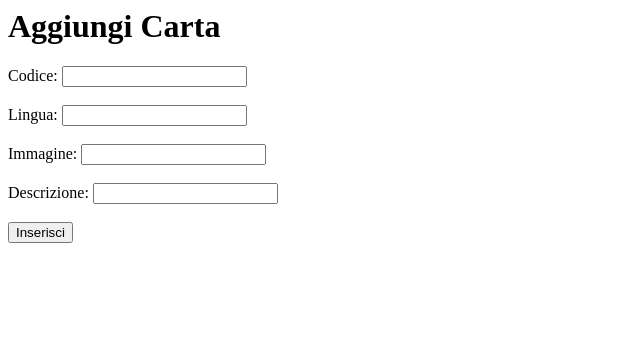
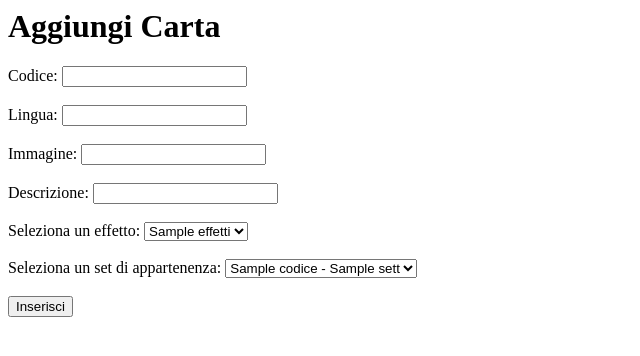
Before and after one commit to MorriLorenzo/DataBase, a PHP site: template view/aggiungi_carta.php in a window 1280 px wide. Shown: the top 356 px of the page, without its empty margins (0-640 px from the left). Run offline with PHP 8.4, Linux system fonts and the light colour scheme; the template is opened without the code that fills it: most values are stand-ins (such as "Sample title", 1, 10 or a date in 2020).

Commit message:
collegato cose

```diff
--- a/controller/admin/controller.php
+++ b/controller/admin/controller.php
@@ -134,7 +134,7 @@ switch ($azione) {
                     break;
                 case 'aggiungi':
                     $setts=SettTabella::getAll();
-                    //TODO effetto visivo
+                    $effetti=EffettoTabella::getAll();
                     $view_name="./view/aggiungi_carta.php";
 
                     break;
@@ -143,9 +143,11 @@ switch ($azione) {
                     $codice=$_POST['codice'];
                     $immagine=$_POST['immagine'];
                     $descrizione=$_POST['descrizione'];
+                    $nomeEffetto=$_POST['nomeEffetto'];
+                    list($codiceSet, $nomeSet) = explode(',', $_POST['sett']);
 
                     $carta=new Carta($codice,$lingua,$immagine, $descrizione,$default);
-                    CartaTabella::insert($carta);
+                    CartaTabella::insert($carta,$nomeEffetto,$codiceSet,$nomeSet);
                     $carte=CartaTabella::getAll();
                     $view_name="./view/carta_admin.php";
                     break;
--- a/model/carta/provider.class.php
+++ b/model/carta/provider.class.php
@@ -43,7 +43,7 @@ class CartaTabella {
     }
 
     // Metodo per inserire un nuovo utente nel database
-    public static function insert(Carta $carta, EffettoVisivo $effetto, Sett $sett) {
+    public static function insert(Carta $carta, $NomeEffetto, $CodiceSett, $nomeSett) {
         // Estrai i valori dell'oggetto Utente
         $codice = $carta->getCodice();
         $lingua = $carta->getLingua();
@@ -63,8 +63,8 @@ class CartaTabella {
         if ($stmt->execute()) {
             // Chiudi lo statement
             $stmt->close();
-            CartaTabella::insertRelation($codice,$carta->getEffettoVisivo()->getNome());
-            SettTabella::insertRelation($codice,$sett->getCodice(),$sett->getNome());
+            CartaTabella::insertRelation($codice,$NomeEffetto);
+            SettTabella::insertRelation($codice,$CodiceSett,$nomeSett);
             return true; // Inserimento riuscito
         } else {
             // Chiudi lo statement
--- a/model/effetto_visivo/provider.class.php
+++ b/model/effetto_visivo/provider.class.php
@@ -98,7 +98,7 @@ class EffettoTabella {
                 // Costruisci un oggetto Utente con i dati estratti
                 $effetto = new EffettoVisivo(
                     $row['Nome'],
-                    $row['Descrizione'],
+                    $row['Descrizione']
                 );
 
                 // Aggiungi il gioco all'array
--- a/view/aggiungi_carta.php
+++ b/view/aggiungi_carta.php
@@ -20,6 +20,30 @@
     <input type="text" id="descrizione" name="descrizione" required>
     <br><br>
 
+    <label for="effetto">Seleziona un effetto:</label>
+        <select id="nomeEffetto" name="nomeEffetto">
+            <?php
+            foreach ($effetti as $effetto) {
+                $nomeEffetto=$effetto->getNome();
+                echo "<option value=\"$nomeEffetto\">$nomeEffetto</option>";
+            }
+            ?>
+        </select>
+        <br><br>
+
+        <label for="set">Seleziona un set di appartenenza:</label>
+            <select id="sett" name="sett">
+                <?php
+                foreach ($setts as $sett) {
+                    $codiceSet = $sett->getCodice();
+                    $nomeSet = $sett->getNome();
+                    $value = $codiceSet . ',' . $nomeSet; // Concatenate CodiceSet and NomeSet with a comma
+                    echo "<option value=\"$value\">$codiceSet - $nomeSet</option>";
+                }
+                ?>
+            </select>
+        <br><br>
+
     <div class="form-group">
         <button type="submit">Inserisci</button>
     </div>
```
